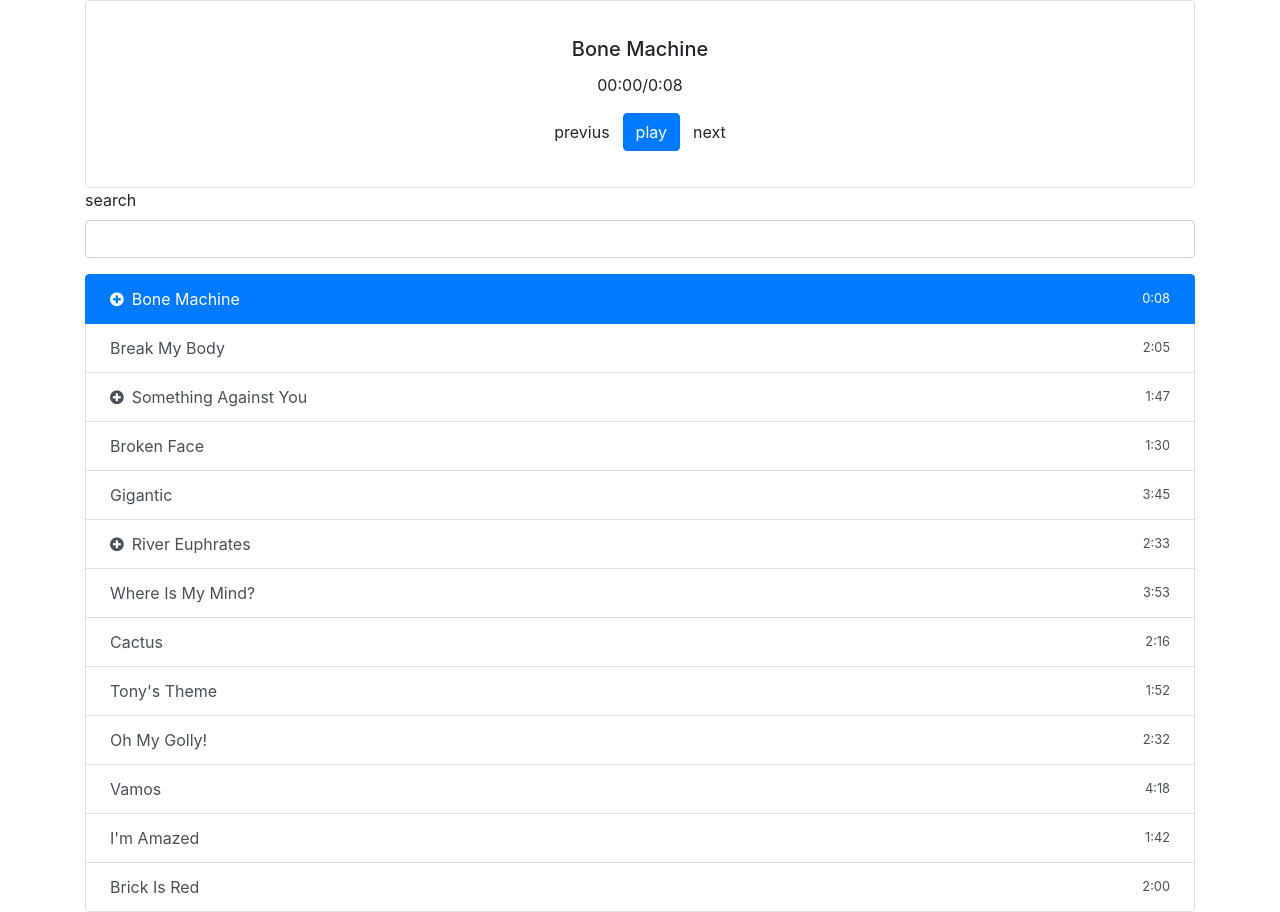
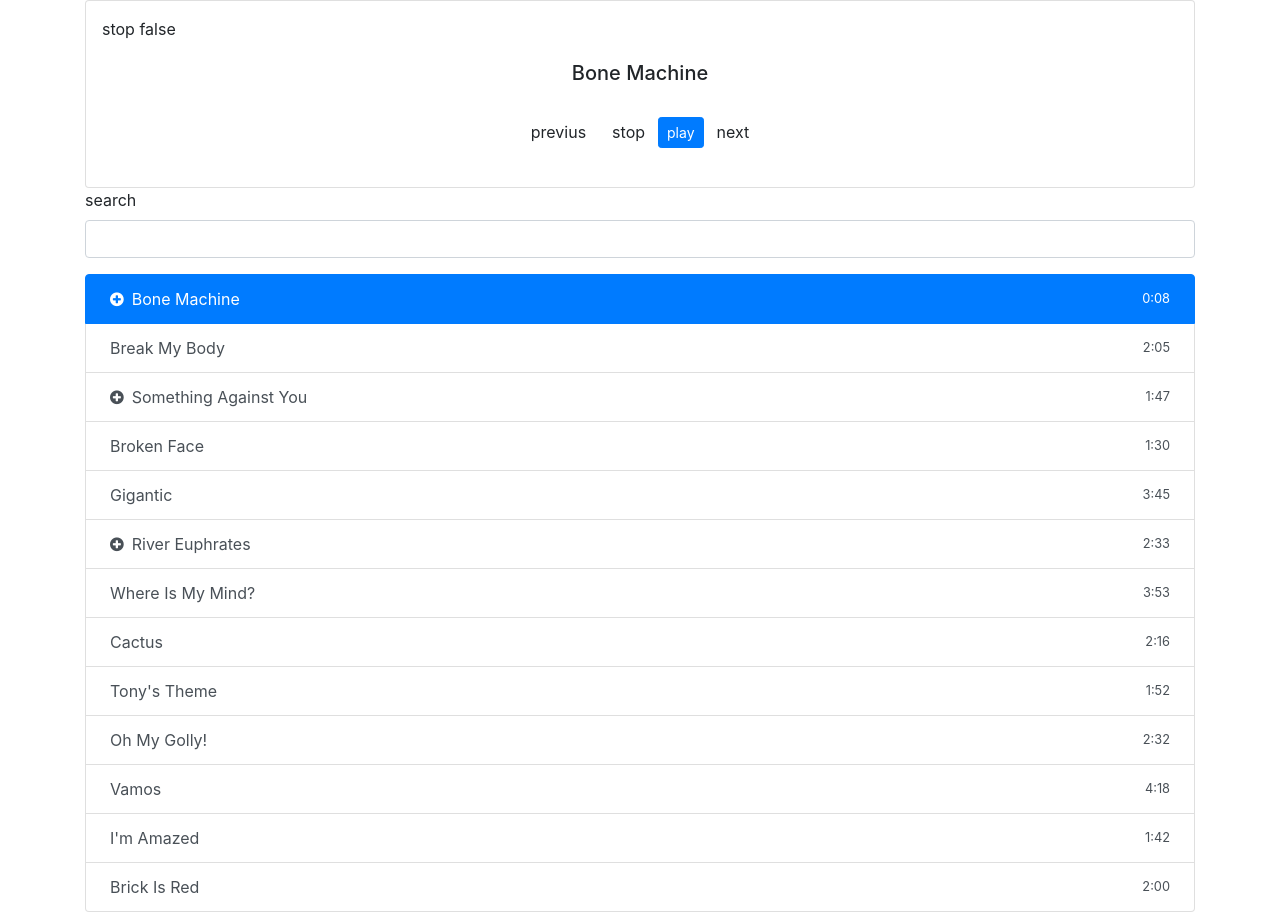
Before and after one commit to sarassoroberto/react-01, a React (Create React App) app: page / in a window 1280 px wide. Built offline with nearby package versions, Linux system fonts and the light colour scheme.

Commit message:
stop play e messaggi ok

```diff
--- a/src/App.js
+++ b/src/App.js
@@ -12,7 +12,7 @@ function App() {
 
    const [mediaState,setMediaState] =  useState({
          current:playlist[0],
-         autoplay:false
+         stop:true
       })
 
    const [searchResult,setSearchResult] =  useState(playlist)
@@ -24,10 +24,10 @@ function App() {
 
       setMediaState({
          current:newCurrent,
-         autoplay: true
+         stop: true
       })
 
-      console.log("DENTRO APP ::songChange",newCurrent);
+
    }
 
    const searchSong = (parola_da_cercare) => {
@@ -51,7 +51,7 @@ function App() {
       //console.log("app::onNextPress",playlist[index+1])
       setMediaState({
          current:playlist[index+1],
-         autoplay: true
+         stop: true
       })
    }
 
@@ -60,7 +60,7 @@ function App() {
       //console.log("app::onNextPress",playlist[index+1])
       setMediaState({
          current:playlist[index-1],
-         autoplay: true
+         stop: false
       })
    }
 
@@ -81,14 +81,14 @@ function App() {
                            />)
   })
 
-  //console.log(mediaState.current.title)
+  console.log(mediaState.current.title,mediaState.stop)
 
   return (<div className="app container">
 
                <MediaPlayer song = {mediaState.current}
+                            stop={mediaState.stop}
                             onNextPress = {onNextPress}
                             onPreviusPress = {onPreviusPress}
-                            autoplay={mediaState.autoplay}
                />
 
                <SearchBar onSearch={searchSong} />
--- a/src/MediaPlayer/MediaPlayer.js
+++ b/src/MediaPlayer/MediaPlayer.js
@@ -4,34 +4,38 @@ class MediaPlayer extends Component {
 
     constructor(props){
         super(props)
-        this.player = new Audio()
-        this.player.src = "https://www.w3schools.com/jsref/horse.ogg";
-
-        this.player.ontimeupdate  = this.ontimeupdate
-        this.player.onended  = () => this.setState({playing:false})
-        this.player.onended  = () => this.setState({playing:false})
-        this.player.onpause = () => this.setState({playing:false})
-
         this.state = {
-            currentTime:"00:00",
             playing : false
         }
     }
 
-    ontimeupdate = (e) => {
-        //console.log(this.player.currentTime)
-        this.setState({currentTime:this.player.currentTime,playing:true})
-    }
 
     playHandler = () => {
         console.log("play")
-        this.player.play()
+        this.setState({
+            playing:true,
+            stop:false,
+            message:"ascolto la canzone"
+        })
 
     }
 
     pauseHandler = () => {
         console.log("pause")
-        this.player.pause()
+        this.setState({
+            playing:false,
+            stop:false,
+            message:"la canzone e in pausa"
+        })
+    }
+
+    stopHandler = () => {
+        console.log("stop")
+        this.setState({
+            playing:false,
+            stop:true,
+            message:"la canzone è all'inizio"
+        })
     }
 
 
@@ -42,14 +46,16 @@ class MediaPlayer extends Component {
 
         return (
                 <div class="card p-3">
+                    {this.state.stop ? 'stop true':'stop false'}
                     <div class="card-body text-center">
                         <h5 class="card-title">{song.title}</h5>
-                            <p class="card-text">{this.state.currentTime}/{song.time}</p>
+                            <div className="p-2">{this.state.message}</div>
                         <div>
                            <button className="btn" onClick={() => {this.props.onPreviusPress()}} >previus</button>
+                           <button className="btn" onClick={this.stopHandler} >stop</button>
 
-                           {this.state.playing ?  <button className="btn btn-danger" onClick={this.pauseHandler} >pause</button>  :
-                                                  <button className="btn btn-primary" onClick={this.playHandler} >play</button>
+                           {this.state.playing ?  <button className="btn btn-danger btn-sm" onClick={this.pauseHandler} >pause</button>  :
+                                                  <button className="btn btn-primary btn-sm" onClick={this.playHandler} >play</button>
                                                   }
 
                            <button className="btn" onClick={() => {this.props.onNextPress()}} >next</button>
```
